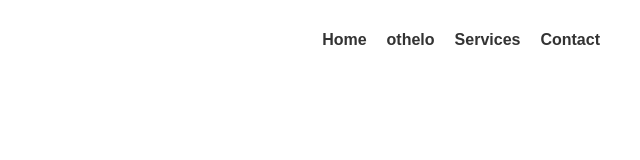
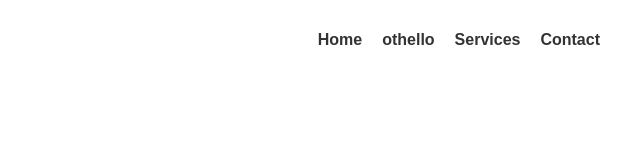
Before and after one commit to ChitoseOG/website, a plain HTML site: page othello.html in a window 1280 px wide. Shown: the full height of the page, 640-1280 px from the left. Drawn offline with Linux system fonts and the light colour scheme.

Commit message:
Update othello.html

```diff
--- a/othello.html
+++ b/othello.html
@@ -13,7 +13,7 @@
            <nav>
             <ul>
              <li><a href="/index.html">Home</a></li>
-             <li><a href="/othelo.html">othelo</a></li>
+             <li><a href="/othello.html">othello</a></li>
              <li><a href="#">Services</a></li>
              <li><a href="#">Contact</a></li>
             </ul>
```
